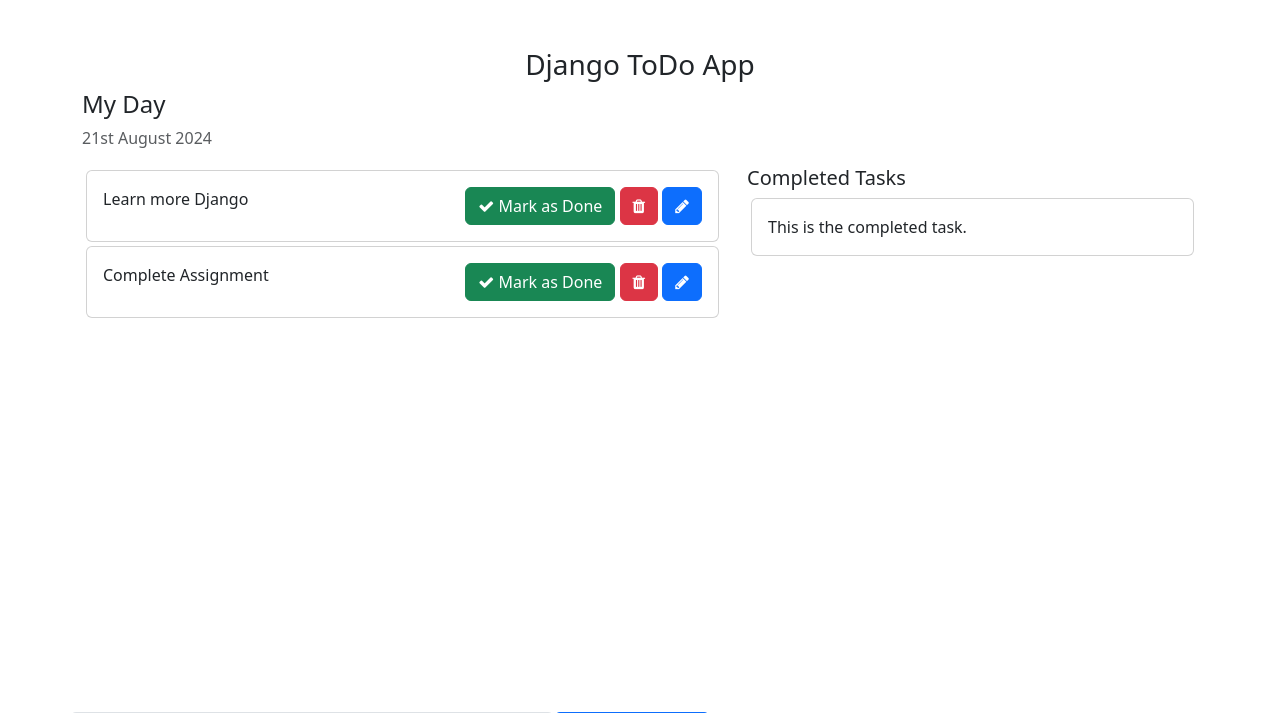
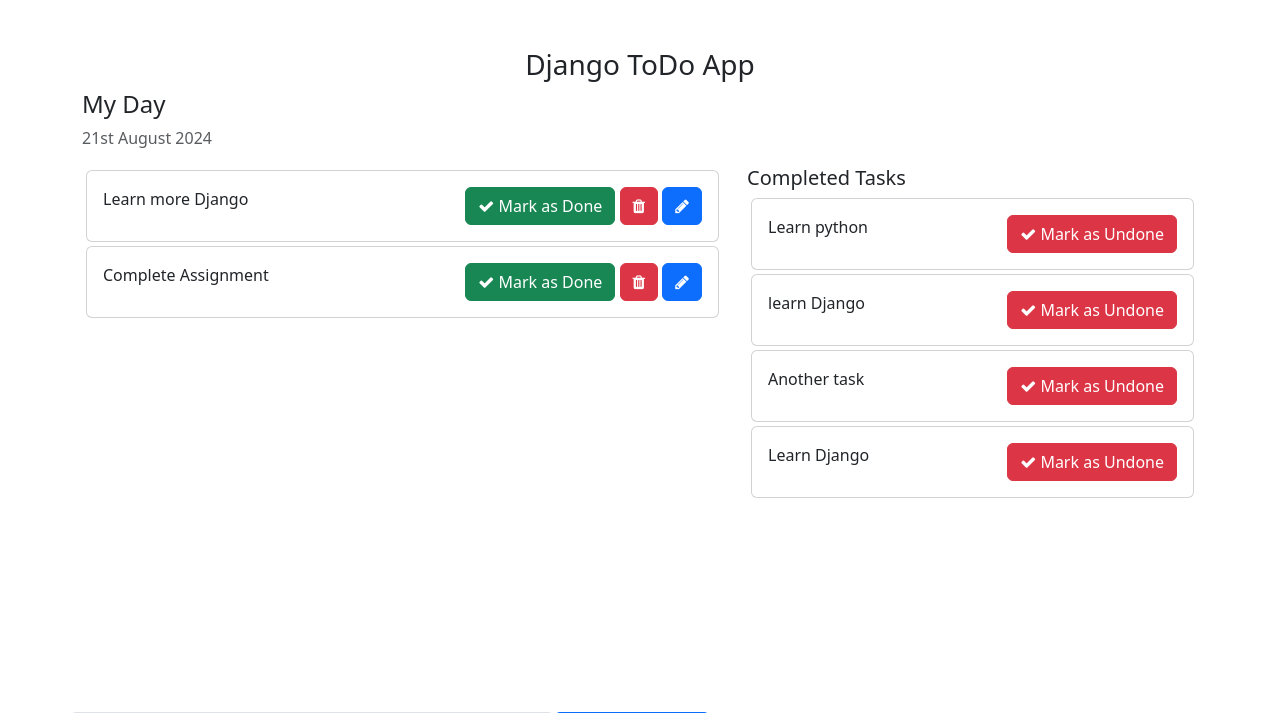
Before and after one commit to rayhan0710/todo, a Django app: page / in a window 1280 px wide. Shown: the top 713 px of the page. Run offline with Django 5.2, Linux system fonts and the light colour scheme; data comes from the database, SQL or seed files in the repository; both versions use the stored data as it was after the commit.

Commit message:
add more functinality

```diff
--- a/templates/home.html
+++ b/templates/home.html
@@ -25,7 +25,7 @@
                     <div class="card-body">
                         {{ task.task }}
                         <span style="position: relative; float: right;">
-                            <a class="btn btn-success"><i class="fa fa-check"></i> Mark as Done</a>
+                            <a href="{% url 'mark_as_done' task.pk %}" class="btn btn-success"><i class="fa fa-check"></i> Mark as Done</a>
                             <a class="btn btn-danger"><i class="fa fa-trash"></i></a>
                             <a class="btn btn-primary"><i class="fa fa-pencil"></i></a>
                         </span>
@@ -37,11 +37,17 @@
             <div class="col-md-5 col-lg-5">
                 <h5>Completed Tasks</h5>
                 <!-- List of all the tasks that have completed -->
+
+                {% for task in completed_task %}
                 <div class="card m-1">
                     <div class="card-body">
-                        This is the completed task.
+                        {{ task.task }}
+                        <span style="position: relative; float: right;">
+                            <a class="btn btn-danger"><i class="fa fa-check"></i> Mark as Undone</a>
+                        </span>
                     </div>
                 </div>
+                {% endfor %}
             </div>
         </div>
         <div class="row">
--- a/todo/urls.py
+++ b/todo/urls.py
@@ -3,4 +3,6 @@ from . import views
 
 urlpatterns = [
     path('addTask/', views.addTask, name='addTask'),
+    path('mark_as_done/<int:pk>/', views.mark_as_done, name='mark_as_done'),
+
 ]
--- a/todo_main/views.py
+++ b/todo_main/views.py
@@ -5,7 +5,10 @@ from todo.models import Task
 
 def home(request):
     tasks = Task.objects.filter(is_completed=False).order_by('-updated_at')
+
+    completed_task = Task.objects.filter(is_completed=True)
     context = {
         'tasks': tasks,
+        'completed_task': completed_task
     }
     return render(request, 'home.html', context)
```
Also changed, not shown: todo/views.py (+7 -1 lines), db.sqlite3.
